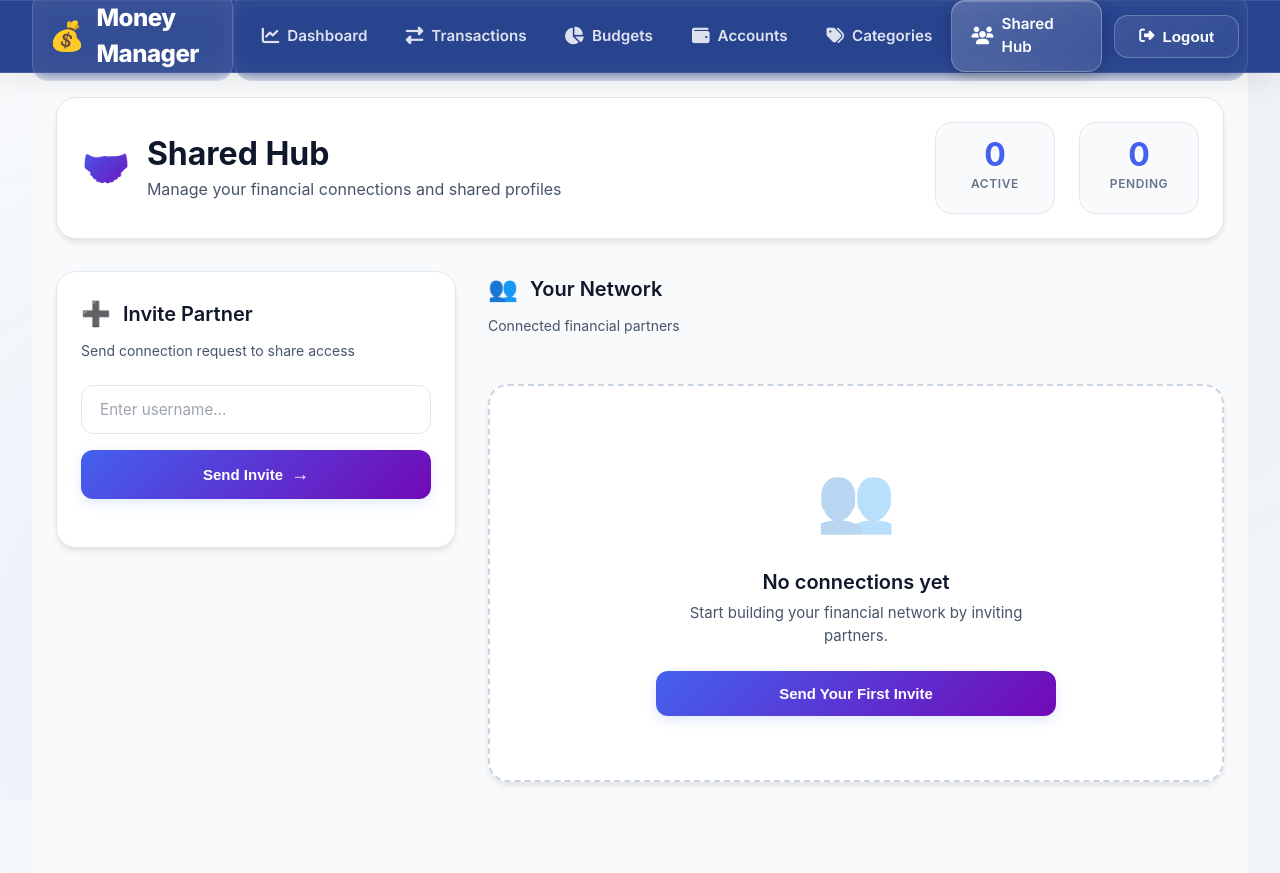
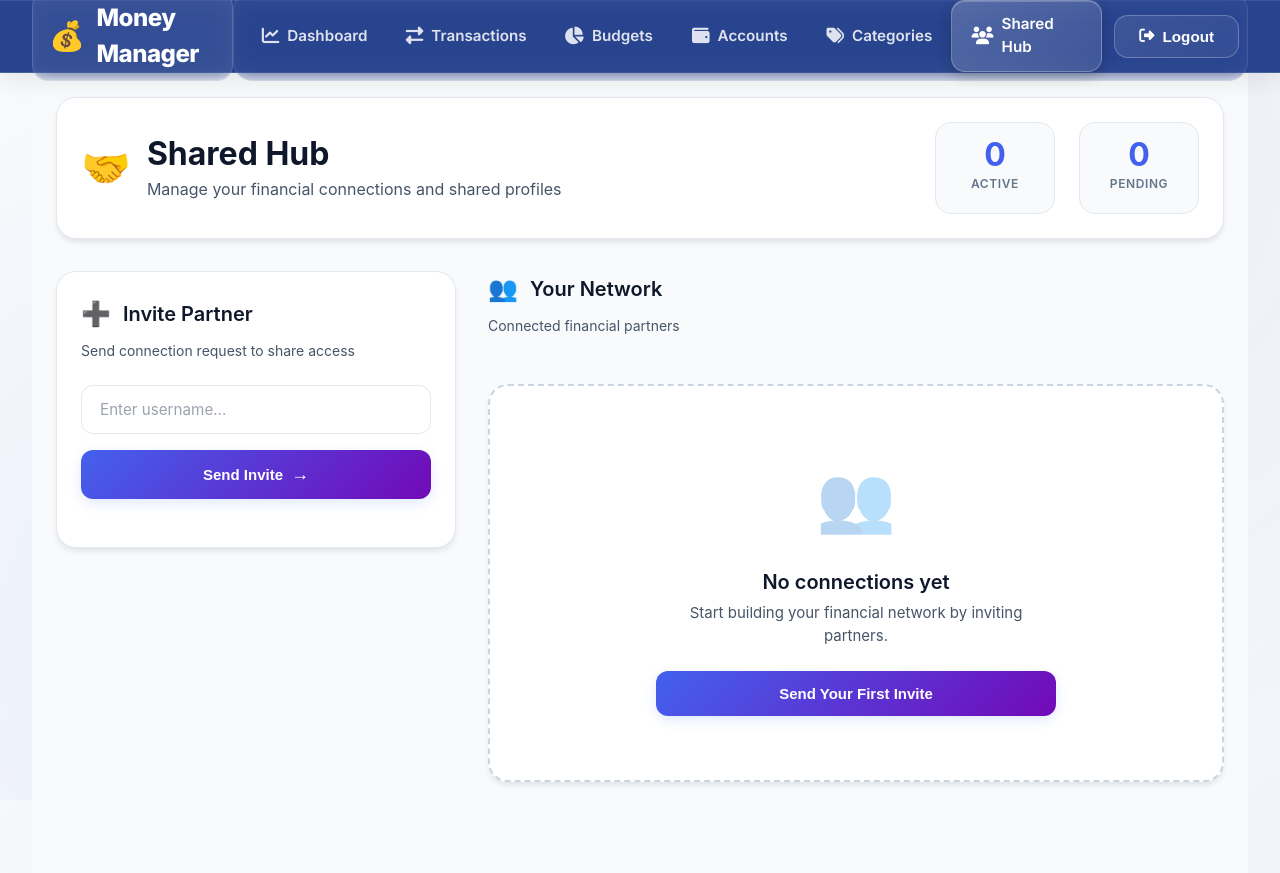
Before and after one commit to SaiSurya-06/Expense-Budget-Tracker, a Django app: page /accounts/shared/ in a window 1280 px wide. Run offline with Django 4.2, Linux system fonts and the light colour scheme; the visitor is signed in with stand-in values (Sample User, id 1).

```diff
--- a/moneytracker/templates/dashboard/shared_profile.html
+++ b/moneytracker/templates/dashboard/shared_profile.html
@@ -274,10 +274,10 @@
 
     .header-icon {
         font-size: 40px;
-        background: linear-gradient(135deg, var(--primary), var(--secondary));
+        /* background: linear-gradient(135deg, var(--primary), var(--secondary)); */
         -webkit-background-clip: text;
         background-clip: text;
-        color: transparent;
+        /* color: transparent; */
     }
 
     .header-text h1 {
--- a/moneytracker/templates/expenses/transactions.html
+++ b/moneytracker/templates/expenses/transactions.html
@@ -431,8 +431,7 @@
                     </div>
                     <div
                         class="card-amount {% if t.type == 'income' %}amount-income{% elif t.type == 'transfer' %}amount-transfer{% else %}amount-expense{% endif %}">
-                        {% if t.type == 'income' %}+{% elif t.type == 'transfer' %}{% else %}−{% endif %}₹{{
-                        t.amount|intcomma }}
+                        {% if t.type == 'income' %}+{% elif t.type == 'transfer' %}{% else %}−{% endif %}₹{{ t.amount|intcomma }}
                     </div>
                 </div>
 
```
